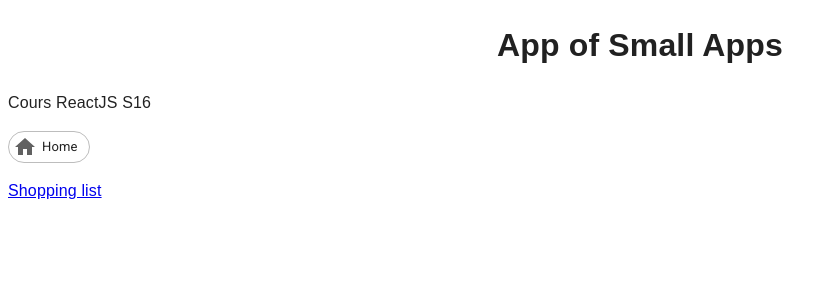
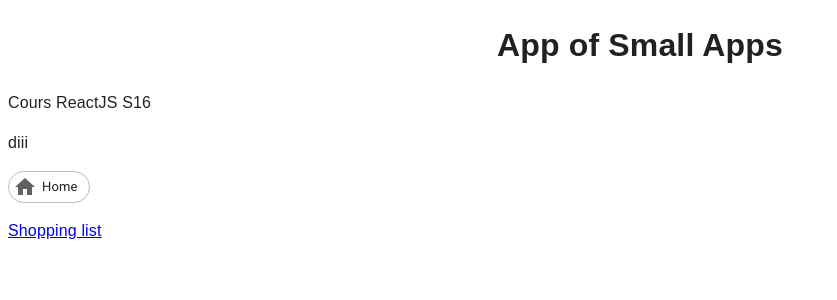
Before and after one commit to yinghuiSUN/React_App1, a React (Create React App) app: page / in a window 1280 px wide. Shown: the top 300 px of the page, without its empty margins (0-837 px from the left). Built offline with nearby package versions, Linux system fonts and the light colour scheme.

Commit message:
App | add subtitle

```diff
--- a/src/App.js
+++ b/src/App.js
@@ -16,6 +16,7 @@ export default function App() {
     <div className="App">
       <h1 className="appTitle">App of Small Apps</h1>
       <p>Cours ReactJS S16</p>
+      <p>diii</p>
       <Chip
         icon={<HomeIcon />}
         label="Home"
```
